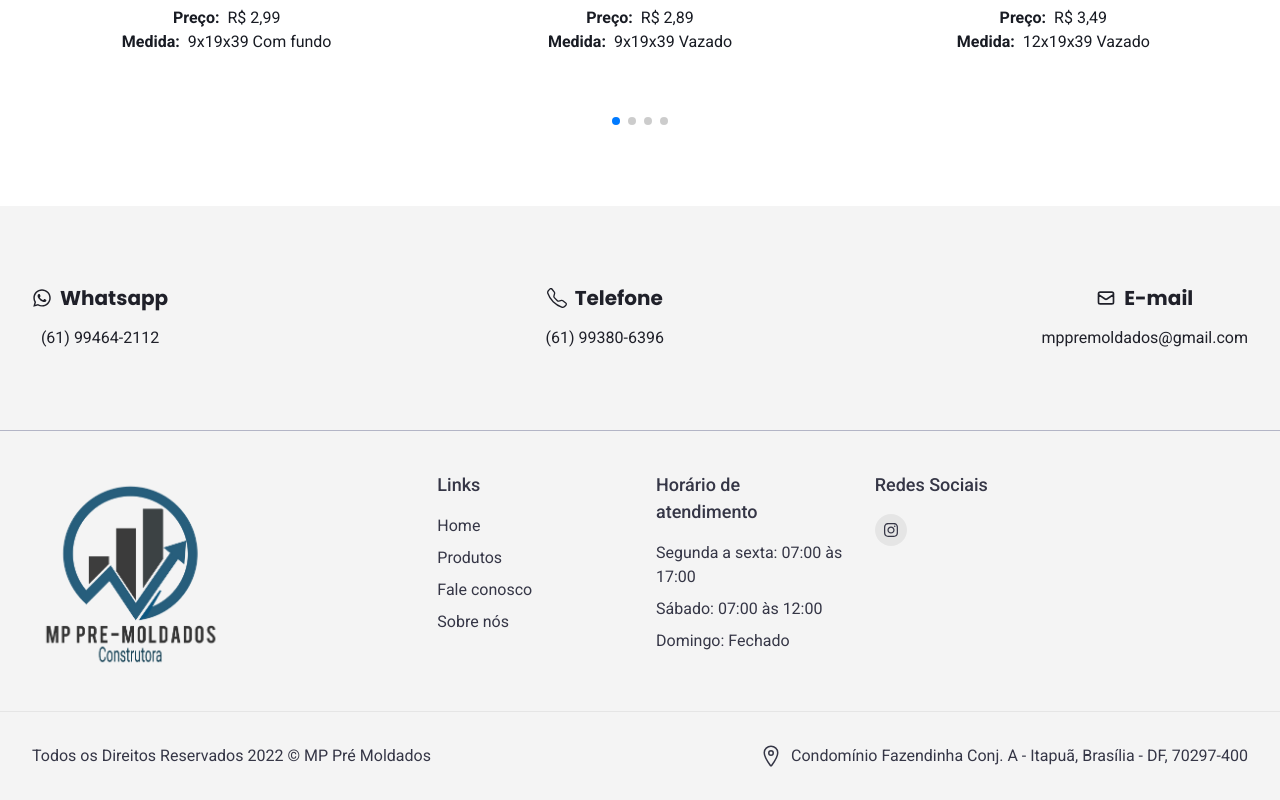
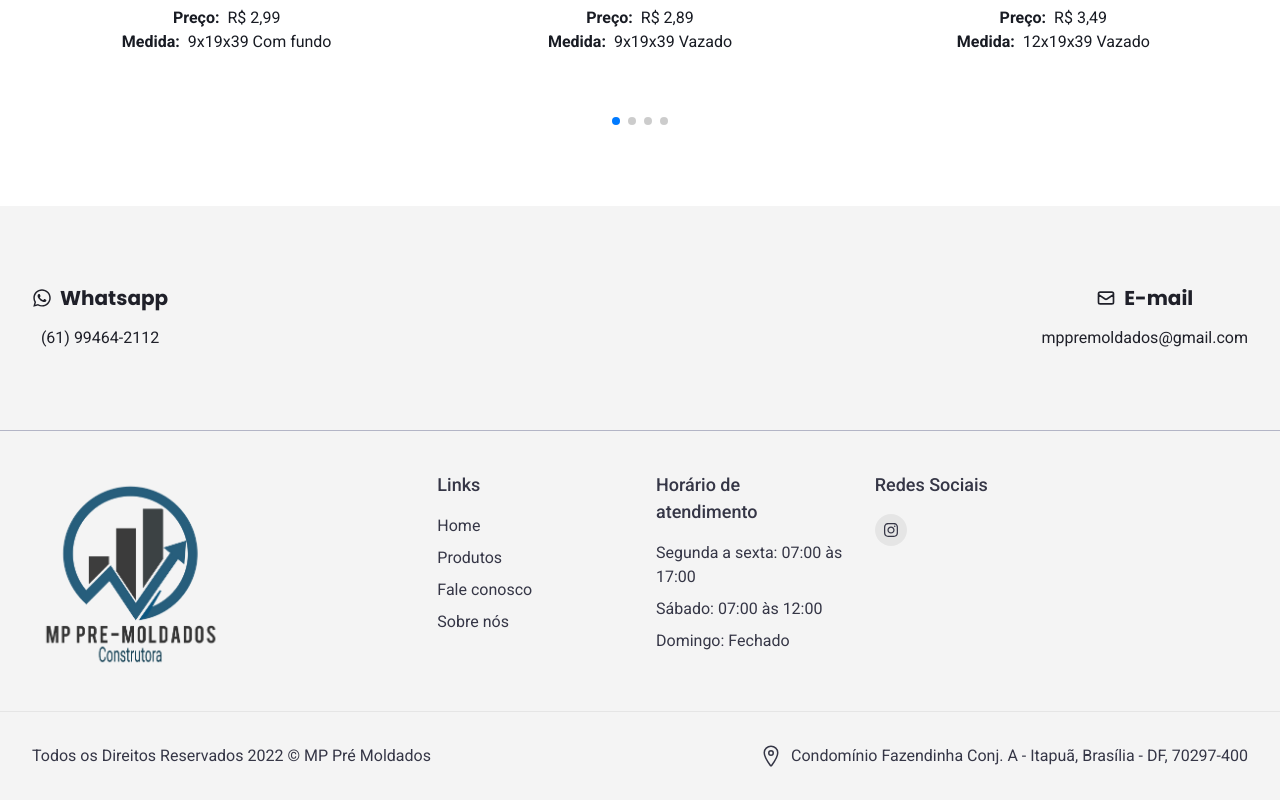
Before and after one commit to pedromiiguel/lp-pre-moldados, a Next.js app: page / in a window 1280 px wide. Shown: the part 2112-2912 px from the top of the page. Built offline with nearby package versions, Linux system fonts and the light colour scheme.

Commit message:
feat: remoção do telefone

```diff
--- a/src/components/Sections/SectionContacts/index.tsx
+++ b/src/components/Sections/SectionContacts/index.tsx
@@ -12,12 +12,6 @@ const content = {
       href: 'https://api.whatsapp.com/send?phone=5561994642112',
       icon: <FaWhatsapp size={20} />,
       label: 'Whatsapp',
-    },
-    {
-      value: '(61) 99380-6396',
-      href: 'tel:61993806396',
-      icon: <BsTelephone size={20} />,
-      label: 'Telefone',
     },
 
     {
```
